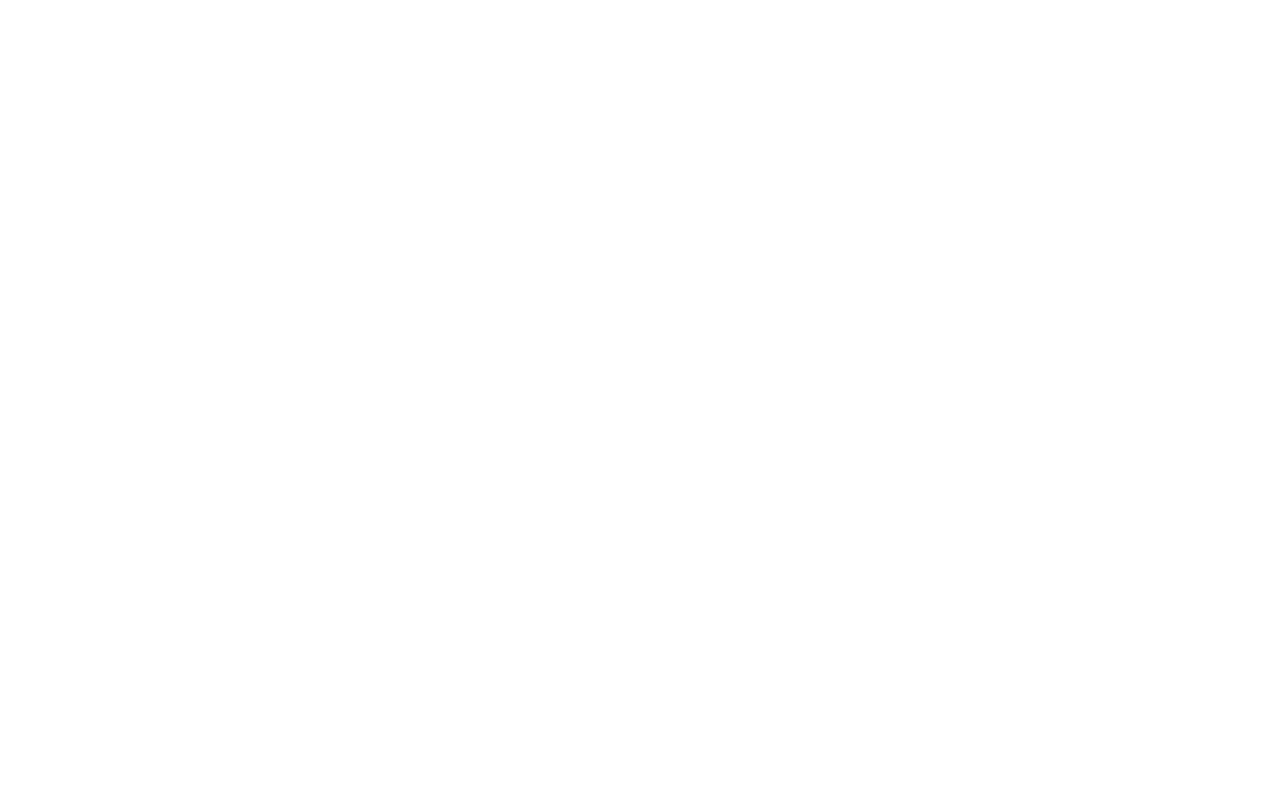
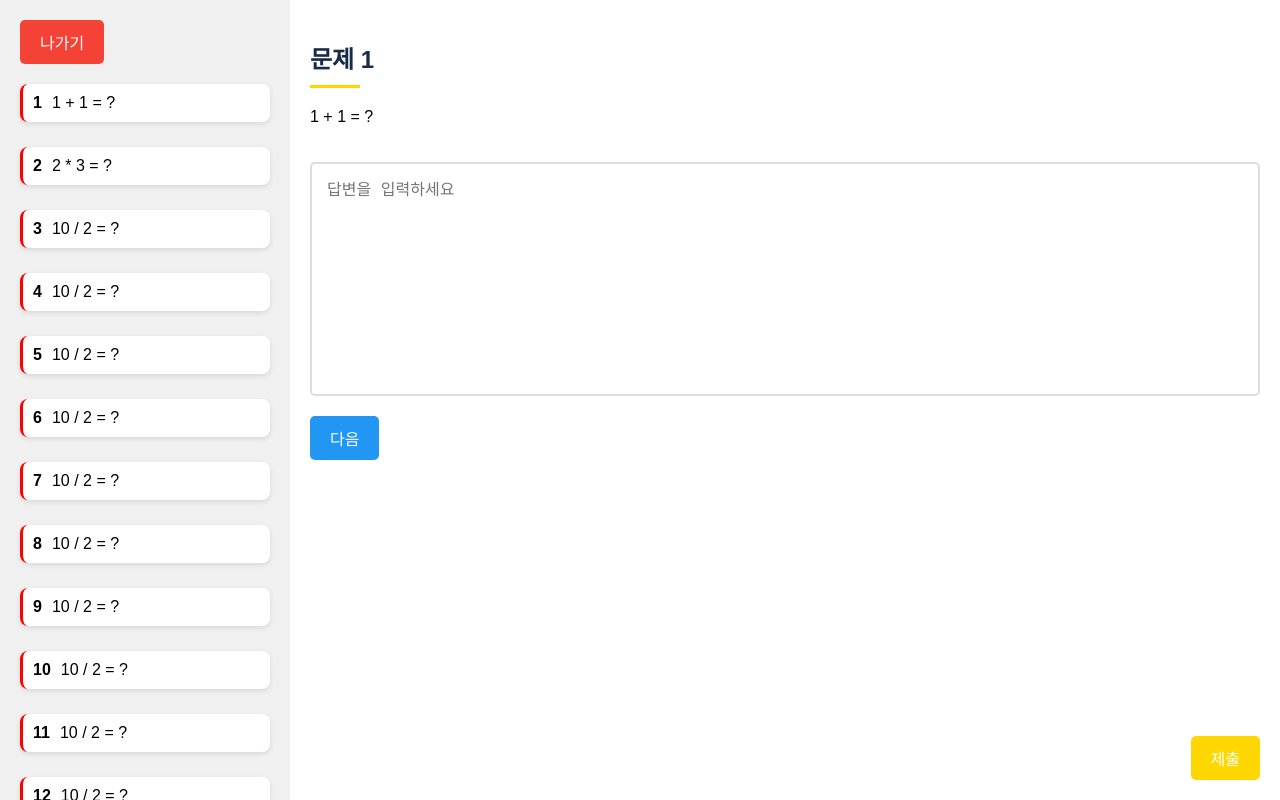
Before and after one commit to hamlsy/Moon-Spoon, a Vue app in the folder vue-cli/: page /questionTest in a window 1280 px wide. Built offline with nearby package versions, Linux system fonts and the light colour scheme.

Commit message:
#11 feat: 테스트 Vue 구현 및 라우터 연결

```diff
--- /dev/null
+++ b/vue-cli/src/components/QuestionTest.vue
@@ -0,0 +1,488 @@
+<template>
+  <div class="test-page">
+    <!-- 왼쪽 사이드바 -->
+    <div class="sidebar">
+      <button class="exit-btn" @click="showExitPopup = true">나가기</button>
+      <div class="question-list">
+        <div
+            v-for="(question, index) in questions"
+            :key="index"
+            :class="['question-item', {
+            'unanswered': !userAnswers[index],
+            'answered': userAnswers[index],
+          }]"
+            @click="goToQuestion(index)"
+        >
+          <span class="question-number">{{ index + 1 }}</span>
+          <span class="answer-preview">
+            {{ getQuestionPreview(index) }}
+            <br>
+            <span style="font-size: 0.8em; color: darkslategray">
+              {{ getAnswerPreview(index) }}
+            </span>
+
+          </span>
+        </div>
+      </div>
+    </div>
+
+    <!-- 메인 콘텐츠 -->
+    <div class="main-content">
+      <div class="question-content">
+        <h2>문제 {{ currentQuestionIndex + 1 }}</h2>
+        <p>{{ currentQuestion.question }}</p>
+      </div>
+      <textarea
+          v-model="userAnswers[currentQuestionIndex]"
+          placeholder="답변을 입력하세요"
+      ></textarea>
+      <div class="navigation-buttons">
+        <button
+            v-if="currentQuestionIndex > 0"
+            @click="goToPreviousQuestion"
+        >
+          이전
+        </button>
+        <button
+            v-if="currentQuestionIndex < questions.length - 1"
+            @click="goToNextQuestion"
+        >
+          다음
+        </button>
+      </div>
+    </div>
+
+    <!-- 제출 버튼 -->
+    <button class="submit-btn" @click="showSubmitPopup = true">제출</button>
+
+    <!-- 나가기 확인 팝업 -->
+    <div v-if="showExitPopup" class="popup-overlay">
+      <div class="popup">
+        <h3>테스트를 종료하시겠습니까?</h3>
+        <p>저장되지 않은 답변은 사라집니다.</p>
+        <div class="popup-buttons">
+          <button @click="showExitPopup = false">취소</button>
+          <button @click="exitTest">확인</button>
+        </div>
+      </div>
+    </div>
+
+    <!-- 제출 확인 팝업 -->
+    <div v-if="showSubmitPopup" class="popup-overlay">
+      <div class="popup">
+        <h3>테스트를 제출하시겠습니까?</h3>
+        <p>제출 후에는 답변을 수정할 수 없습니다.</p>
+        <div class="popup-buttons">
+          <button @click="showSubmitPopup = false">취소</button>
+          <button @click="submitTest">확인</button>
+        </div>
+      </div>
+    </div>
+  </div>
+</template>
+
+<script>
+export default {
+  data() {
+    return {
+      questions: [
+        { question: "1 + 1 = ?" },
+        { question: "2 * 3 = ?" },
+        { question: "10 / 2 = ?" },
+        { question: "10 / 2 = ?" },
+        { question: "10 / 2 = ?" },
+        { question: "10 / 2 = ?" },
+        { question: "10 / 2 = ?" },
+        { question: "10 / 2 = ?" },
+        { question: "10 / 2 = ?" },
+        { question: "10 / 2 = ?" },
+        { question: "10 / 2 = ?" },
+        { question: "10 / 2 = ?" },
+        { question: "120391240210412049120421041204921049210490" },
+
+
+        // 더 많은 문제 추가...
+      ],
+      userAnswers: [],
+      currentQuestionIndex: 0,
+      showExitPopup: false,
+      showSubmitPopup: false
+    }
+  },
+  computed: {
+    currentQuestion() {
+      return this.questions[this.currentQuestionIndex];
+    }
+  },
+  methods: {
+    getAnswerPreview(index) {
+      const answer = this.userAnswers[index];
+      if (!answer) return '';
+      return answer.length > 13 ? answer.substring(0, 13) + '...' : answer;
+    },
+    getQuestionPreview(index){
+      const question = this.questions[index].question;
+      if (!question) return '';
+      return question.length > 13 ? question.substring(0, 13) + '...' : question;
+    },
+    goToQuestion(index) {
+      this.currentQuestionIndex = index;
+    },
+    goToPreviousQuestion() {
+      if (this.currentQuestionIndex > 0) {
+        this.currentQuestionIndex--;
+      }
+    },
+    goToNextQuestion() {
+      if (this.currentQuestionIndex < this.questions.length - 1) {
+        this.currentQuestionIndex++;
+      }
+    },
+    exitTest() {
+      // 테스트 종료 로직
+      this.$router.push('/workbook-detail'); // 적절한 라우트로 변경
+    },
+    submitTest() {
+      // 테스트 제출 로직
+      console.log("Test submitted:", this.userAnswers);
+      this.$router.push('/test-result'); // 적절한 라우트로 변경
+    }
+  }
+}
+</script>
+
+<style scoped>
+body, html {
+  margin: 0;
+  padding: 0;
+  height: 100%;
+}
+
+.navbar-menu li {
+  margin-left: 1rem;
+}
+
+.navbar-menu a {
+  color: #fff;
+  text-decoration: none;
+  transition: color 0.3s;
+}
+
+.navbar-menu a:hover {
+  color: #FFD700;
+}
+
+
+h1, h2, h3 {
+  color: #1B2A49;
+}
+
+h1::after, h2::after, h3::after {
+  content: "";
+  display: block;
+  width: 50px;
+  height: 3px;
+  background-color: #FFD700;
+  margin-top: 10px;
+}
+
+
+.search-sort-container input {
+  flex-grow: 1;
+  min-width: 200px;
+  max-width: 500px;
+  box-sizing: border-box;
+  padding: 0.5rem;
+  border-radius: 4px;
+  border: 1px solid #ccc;
+}
+
+
+.sort-dropdown button {
+  padding: 0.5rem 1rem;
+  background-color: #FFD700;
+  border: none;
+  border-radius: 4px;
+  cursor: pointer;
+}
+
+.dropdown-content a {
+  color: black;
+  padding: 12px 16px;
+  text-decoration: none;
+  display: block;
+}
+
+.dropdown-content a:hover {
+  background-color: #f1f1f1;
+}
+
+.popup {
+  background-color: #FFFFFF;
+  padding: 2rem;
+  border-radius: 8px;
+  width: 300px;
+  box-shadow: 0 4px 6px rgba(0,0,0,0.1);
+  text-align: center;
+}
+
+.popup input, .popup textarea {
+  width: 100%;
+  margin-bottom: 1rem;
+  padding: 0.5rem;
+}
+
+.popup button {
+  padding: 0.5rem 1rem;
+  background-color: #FFD700;
+  border: none;
+  border-radius: 4px;
+  cursor: pointer;
+}
+
+.popup button:hover {
+  background-color: #FFC000;
+}
+
+a {
+  text-decoration: none;
+  color: inherit;
+}
+
+
+.back-button i {
+  margin-right: 0.5rem;
+}
+
+.add-question-form input,
+.add-question-form textarea {
+  flex-grow: 1;
+  padding: 0.5rem;
+  border: 1px solid #ccc;
+  border-radius: 4px;
+}
+
+.question-list {
+  display: grid;
+  grid-template-columns: repeat(3, 1fr);
+  gap: 20px;
+}
+
+.question-item {
+  background-color: #FFFFFF;
+  border-radius: 8px;
+  box-shadow: 0 2px 5px rgba(0,0,0,0.1);
+  border-left: 4px solid #FFD700;
+  padding: 1rem;
+  transition: all 0.3s;
+  position: relative;
+}
+
+
+.question-item:hover {
+  transform: translateY(-5px);
+  box-shadow: 0 4px 10px rgba(0,0,0,0.1);
+}
+
+.question-edit-form input,
+.question-edit-form textarea {
+  width: 100%;
+  margin-bottom: 0.5rem;
+  padding: 0.5rem;
+  border: 1px solid #ccc;
+  border-radius: 4px;
+}
+
+.popup {
+  width: 400px;
+}
+
+.form-group label {
+  display: block;
+  margin-bottom: 0.5rem;
+}
+
+.form-group input[type="number"],
+.form-group select {
+  width: 100%;
+  padding: 0.5rem;
+  border: 1px solid #ccc;
+  border-radius: 4px;
+}
+
+.checkbox-group label, .radio-group label {
+  display: flex;
+  align-items: center;
+  margin-bottom: 5px;
+}
+
+.checkbox-group input[type="checkbox"], .radio-group input[type="radio"] {
+  margin-right: 10px;
+  width: 20px;
+  height: 20px;
+}
+
+.test-page {
+  display: flex;
+  height: 100vh;
+  font-family: Arial, sans-serif;
+}
+
+.sidebar {
+  width: 250px;
+  background-color: #f0f0f0;
+  padding: 20px;
+  overflow-y: auto;
+}
+
+.exit-btn {
+  margin-bottom: 20px;
+}
+
+.question-list {
+  display: flex;
+  flex-direction: column;
+}
+
+.question-item {
+  display: flex;
+  align-items: center;
+  padding: 10px;
+  margin-bottom: 5px;
+  cursor: pointer;
+}
+
+.question-item.unanswered {
+  border-left: 3px solid red;
+}
+
+.question-item.answered {
+  border-left: 3px solid green;
+}
+
+
+.question-number {
+  font-weight: bold;
+  margin-right: 10px;
+}
+
+.main-content {
+  flex-grow: 1;
+  padding: 20px;
+  display: flex;
+  flex-direction: column;
+}
+
+.question-content {
+  margin-bottom: 20px;
+}
+
+textarea {
+  height: 200px;
+  resize: none;
+  margin-bottom: 20px;
+}
+
+.navigation-buttons {
+  display: flex;
+  justify-content: space-between;
+}
+
+.submit-btn {
+  position: fixed;
+  bottom: 20px;
+  right: 20px;
+}
+
+.popup-overlay {
+  position: fixed;
+  top: 0;
+  left: 0;
+  width: 100%;
+  height: 100%;
+  background-color: rgba(0, 0, 0, 0.5);
+  display: flex;
+  justify-content: center;
+  align-items: center;
+}
+
+.popup {
+  background-color: white;
+  padding: 20px;
+  border-radius: 5px;
+  text-align: center;
+}
+
+.popup-buttons {
+  display: flex;
+  justify-content: space-around;
+  margin-top: 20px;
+
+}
+.navigation-buttons {
+  display: flex;
+  justify-content: space-between;
+
+}
+/** **/
+.exit-btn, .navigation-buttons button, .submit-btn {
+  padding: 10px 20px;
+  border: none;
+  border-radius: 5px;
+  font-size: 16px;
+  cursor: pointer;
+  transition: all 0.3s ease;
+}
+
+.exit-btn {
+  background-color: #f44336;
+  color: white;
+}
+.exit-btn:hover {
+  background-color: #d32f2f;
+}
+
+.navigation-buttons button {
+  background-color: #2196F3;
+  color: white;
+}
+
+.navigation-buttons button:hover {
+  background-color: #1976D2;
+}
+
+.submit-btn {
+  background-color: #FFD700;
+  color: white;
+}
+.submit-btn:hover {
+  background-color: rgba(188,154,0,0.9);
+}
+
+textarea {
+  height: 200px;
+  resize: none;
+  margin-bottom: 20px;
+  padding: 15px;
+  border: 2px solid #ddd;
+  border-radius: 5px;
+  font-size: 16px;
+  line-height: 1.5;
+  transition: border-color 0.3s ease;
+}
+
+textarea:focus {
+  outline: none;
+  border-color: #2196F3;
+  box-shadow: 0 0 5px rgba(33, 150, 243, 0.5);
+}
+.navigation-buttons {
+  display: flex;
+  justify-content: space-between;
+}
+.question-item:hover {
+  background-color: #e0e0e0;
+}
+
+
+</style>
--- a/vue-cli/src/router/index.js
+++ b/vue-cli/src/router/index.js
@@ -5,6 +5,7 @@
 import MainPage from "@/components/MainPage.vue";
 import MyWorkBook from "@/components/MyWorkBook.vue";
 import WorkBookDetail from "@/components/WorkBookDetail.vue";
+import QuestionTest from "@/components/QuestionTest.vue";
 
 Vue.use(VueRouter);
 
@@ -37,6 +38,11 @@
         path: '/workBookDetail',
         name: 'WorkBookDetail',
         component: WorkBookDetail
+    },
+    {
+        path: '/questionTest',
+        name: 'QuestionTest',
+        component: QuestionTest
     }
 ];
 
```
